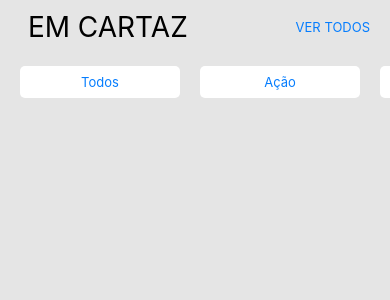
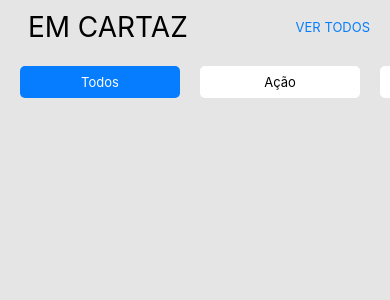
Before and after one commit to evillyf/movie-like, a React Native app: screen /home in a window 390 px wide. Shown: the top 300 px of the page. Built offline with nearby package versions, Linux system fonts and the light colour scheme.

Commit message:
botões do menu

```diff
--- a/src/components/GenreCard.js
+++ b/src/components/GenreCard.js
@@ -9,10 +9,12 @@ const { width } = Dimensions.get("screen");
 const setWidth = (w) => (width / 100) *w;
 
 /* menu de navegação dos filmes */
-const GenreCard = ({genreName}) => {
+const GenreCard = ({genreName, active, onPress}) => {
     return (
-        <TouchableOpacity style={styles.container} activeOpacity={0.5}>
-            <Text style={styles.genreText}>{genreName}</Text>
+        <TouchableOpacity style={{...styles.container, backgroundColor: active ? COLORS.ACTIVE : COLORS.WHITE}} activeOpacity={0.5}
+        onPress={() => onPress(genreName)}
+        >
+            <Text style={{...styles.genreText, color: active ? COLORS.WHITE : COLORS.BLACK}}>{genreName}</Text>
         </TouchableOpacity>
     );
 };
--- a/src/screens/HomeScreen.js
+++ b/src/screens/HomeScreen.js
@@ -1,5 +1,5 @@
 import { StatusBar} from "expo-status-bar";
-import React from "react";
+import React, {useState} from "react";
 import { StyleSheet, Text, View, ScrollView} from "react-native";
 import { FlatList } from "react-native-gesture-handler";
 import COLORS from "../constants/Colors";
@@ -13,6 +13,9 @@ const Genres = ["Todos", "Ação", "Comédia", "Romance", "Horror", "Sci-Fi"]
 
 /* definindo a barra de notificação - cores no arquivo Colors. styles pode ser dark, light ect */
 const HomeScreen = () => {
+    const [activeGenre, setActiveGenre] = useState("Todos");
+
+
     return (
         <ScrollView contentContainerStyle={styles.container}>
             <StatusBar style="auto" translucent={false} backgroundColor={COLORS.BASIC_BACKGROUND}/>
@@ -21,20 +24,36 @@ const HomeScreen = () => {
                 <Text style={styles.headerSubTitle}> VER TODOS</Text>
             </View>
             <View style={styles.genrelistContainer}>
-                <FlatList data= {Genres}
-                horizontal
-                showsHorizontalScrollIndicator={false}
-                keyExtractor={item => item}
-                ItemSeparatorComponent={() => <ItemSeparator width={20}/>}
-                ListHeaderComponent={() => <ItemSeparator width={20}/>}
-                ListFooterComponent={() => <ItemSeparator width={20}/>}
-                renderItem={({item}) => <GenreCard genreName={item}/>}
+                <FlatList
+                    data= {Genres}
+                    horizontal
+                    showsHorizontalScrollIndicator={false}
+                    keyExtractor={(item) => item}
+                    ItemSeparatorComponent={() => <ItemSeparator width={20}/>}
+                    ListHeaderComponent={() => <ItemSeparator width={20}/>}
+                    ListFooterComponent={() => <ItemSeparator width={20}/>}
+                    renderItem={({ item }) => (
+                        <GenreCard
+                            genreName={item}
+                            active={item === activeGenre ? true : false}
+                            onPress={setActiveGenre}
+                        />
+                    )}
                 />
+
+
             </View>
         </ScrollView>
 
     );
 };
+
+
+
+
+
+
+
 
 /* STYLE */
 const styles = StyleSheet.create({
```
